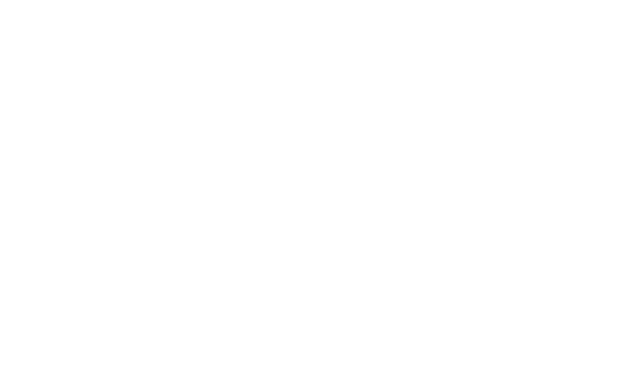
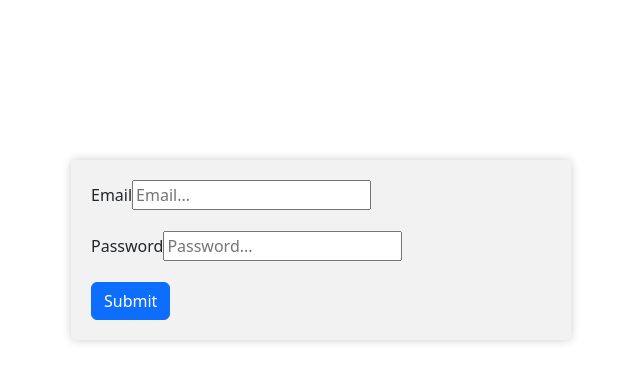
Before and after one commit to MarioAAT/mat-geekhubs-fsd-frontend-malab, a React (Vite) app in the folder Front_MALAB/: page /login in a window 1280 px wide. Before the commit this address had no page. Shown: the top 382 px of the page, without its empty margins (319-959 px from the left). Built offline with nearby package versions, Linux system fonts and the light colour scheme; a web font is replaced by a local one.

Commit message:
Se ha creado el formulario de login, y se han hecho las respectivas configuraciones para hacerlo funcional, aun falta hacer purebas para saber si funciona

```diff
--- /dev/null
+++ b/Front_MALAB/src/app/store.js
@@ -0,0 +1,28 @@
+
+import { configureStore } from '@reduxjs/toolkit';
+
+
+import storage from 'redux-persist/lib/storage';
+import { combineReducers } from 'redux';
+import { persistReducer } from 'redux-persist';
+
+import thunk from 'redux-thunk';
+import detailSlice from '../layouts/userDetail/detailSlice';
+import userSlice from '../layouts/userDetail/userSlice';
+
+const reducers = combineReducers({
+    user: userSlice,
+    detail: detailSlice
+})
+
+const persistConfig = {
+    key: 'root',
+    storage,
+}
+
+const persistedReducer = persistReducer(persistConfig, reducers);
+
+export default configureStore({
+    reducer: persistedReducer,
+    middleware: [thunk]
+});
--- /dev/null
+++ b/Front_MALAB/src/helpers/useFul.js
@@ -0,0 +1,77 @@
+export const validate = (name, data, required) => {
+    switch (name) {
+        case "name":
+        case "surname":
+        case "nombre":
+        case "apellido":
+            //Aqui evaluaremos strings que NO pueden tener números
+            if (data === "" && required === true) {
+                return {message: "Please fill the field", validated: false};
+                //Evaluamos mediante la expresión regular
+            } else if (!/[a-z]/gi.test(data)) {
+                return {message: "Please fill with a valid text", validated: false};
+            }
+            return {message: "", validated: true};
+
+        case "email":
+            if (data === "" && required === true) {
+                return {message: "Please fill the field", validated: false};
+            } else if (
+                !/^[a-zA-Z0-9._%+-]+@[a-zA-Z0-9.-]+\.[a-zA-Z]{2,}$/.test(data)
+            ) {
+                return {message: "Invalid e-mail format", validated: false};
+            }
+            return {message: "", validated: true};
+
+        case "password":
+            if (data === "" && required === true) {
+                return {message: "Please fill the field", validated: false};
+            } else if (!/[\d()+-]/g.test(data)) {
+                return {message: "Invalid password format", validated: false};
+            }
+            return {message: "", validated: true};
+
+        case "address":
+        case "direccion":
+            if (data === "" && required === true) {
+                return {message: "Please fill the field", validated: false};
+            } else if (!/[a-z]/gi.test(data)) {
+                return {message: "Please fill with a valid text", validated: false};
+            }
+            return {message: "", validated: true};
+
+        case "city":
+        case "ciudad":
+        case "region":
+            if (data === "" && required === true) {
+                return {message: "Please fill the field", validated: false};
+            } else if (!/[a-z]/gi.test(data)) {
+                return {message: "Please fill with a valid text", validated: false};
+            }
+                return {message: "", validated: true};
+
+        case "zip":
+        case "zipcode":
+        case "codigo postal":
+            if (data === "" && required === true) {
+                return {message: "Please fill the field", validated: false};
+            } else if (!/^(?:0[1-9]|[1-4]\d|5[0-2])\d{3}$/gi.test(data)) {
+                return {message: "Please fill with a valid text", validated: false};
+            }
+                return {message: "", validated: true};
+
+        case "phone":
+        case "tfno":
+        case "telefono":
+        case "phonenumber":
+            break;
+
+        case "dni":
+        case "document":
+        case "nif":
+            break;
+
+        default:
+            console.log("Fielt not recognized");
+}
+};
--- /dev/null
+++ b/Front_MALAB/src/layouts/login/Login.css
@@ -0,0 +1,9 @@
+.loginform{
+    max-width: 500px;
+    margin: 0 auto;
+    background-color: #f2f2f2;
+    padding: 20px;
+    border-radius: 5px;
+    box-shadow: 0px 0px 10px #ccc;
+    margin-top: 20vh;
+}
--- /dev/null
+++ b/Front_MALAB/src/layouts/login/Login.jsx
@@ -0,0 +1,157 @@
+import React, { useEffect, useState} from 'react';
+import { useNavigate } from 'react-router-dom';
+import { decodeToken } from 'react-jwt';
+import { useDispatch, useSelector } from 'react-redux';
+import { userData, login } from '../userDetail/userSlice';
+import { logMe } from '../../services/apiCalls';
+import { InputText } from '../../components/InputText';
+import { Container, Form, Button } from 'react-bootstrap';
+import { validate } from '../../helpers/useFul';
+import './Login.css'
+
+
+export const Login = () => {
+
+    const dispatch = useDispatch();
+    const credentialsRdx = useSelector(userData);
+
+    const navigate = useNavigate();
+    const [welcome, setwelcome] = useState("");
+
+    const [credenciales, setcredenciales] = useState({
+        email: "",
+        password: ""
+    })
+
+    const inputHandler = (e) => {
+        setcredenciales((prevState) => ({
+            ...prevState,
+            [e.target.name]: e.target.value,
+        }));
+    };
+
+    const [credencialesError, setCredencialesError] = useState({
+        emailError: "",
+        passwordError: ""
+    });
+
+    const [valiCredenciales, setValiCredenciales] = useState({
+        emailVali: false,
+        passwordVali: false,
+    })
+
+    const [loginAct, setLoginAct] = useState(false);
+
+    useEffect(() => {
+        for(let error in credencialesError){
+            if(credencialesError[error] !== ""){
+                setLoginAct(false);
+                return;
+            }
+        }
+
+        for(let vacio in credenciales){
+            if(credenciales[vacio] === ""){
+                setLoginAct(false);
+                return;
+            }
+        }
+
+        for(let validation in valiCredenciales){
+            if(valiCredenciales[validation] === false){
+                setLoginAct(false);
+                return;
+            }
+        }
+
+        console.log(credenciales)
+
+        setLoginAct(true);
+    });
+
+    const checkError = (e) => {
+        let error = "";
+
+        let checked = validate(
+            e.target.name,
+            e.target.value,
+            e.target.required
+        );
+
+        error = checked.message;
+
+        setValiCredenciales((prevState) => ({
+            ...prevState,
+            [e.target.name + "Vali"]: checked.validated,
+        }));
+
+        setCredencialesError((prevState) => ({
+            ...prevState,
+            [e.target.name + "Error"]: error,
+        }));
+    };
+
+const logeame = () => {
+
+    logMe(credenciales)
+    .then((respuesta) => {
+        const { data } = respuesta
+        const decodedToken = decodeToken(data.token)
+        let datosBackend = {
+            userId: decodedToken.userId,
+            rolId: decodedToken.rolId,
+            token: data.token
+        };
+        dispatch(login({ credentials: datosBackend}));
+        setwelcome(`Bienvenidx de nuevo ${datosBackend.usuario}`);
+        setTimeout(() => {
+            navigate("/");
+        }, 500);
+    })
+    .catch ((error) => console.log(error));
+};
+
+
+    return (
+        <>
+        <Container className='loginform'>
+            <Form>
+            <Form.Group className="mb-3" controlId="formBasicEmail">
+                <Form.Label>Email</Form.Label>
+                <InputText
+                    className={credencialesError.emailError === ""
+                    ? "inputBasicDesign"
+                    : "inputBasicDesign inputErrorDesign"}
+                    type={'text'}
+                    name={'email'}
+                    placeholder={'Email...'}
+                    required={true}
+                    changeFunction={(e) => inputHandler(e)}
+                    blurFunction={(e) => checkError(e)}
+                />
+            </Form.Group>
+
+            <Form.Group className="mb-3" controlId="formBasicPassword">
+                <Form.Label>Password</Form.Label>
+                <InputText
+                    className={credencialesError.passwordError === ""
+                    ? "inputBasicDesign"
+                    : "inputBasicDesign inputErrorDesign"}
+                    type={'password'}
+                    name={'password'}
+                    placeholder={'Password...'}
+                    required={true}
+                    changeFunction={(e) => inputHandler(e)}
+                    blurFunction={(e) => checkError(e)}
+                    />
+            </Form.Group>
+            <Button
+                variant="primary"
+                onClick= {() => logeame()}
+                >Submit
+            </Button>
+            </Form>
+        </Container>
+        </>
+    )
+}
--- a/Front_MALAB/src/layouts/mainApp/MainApp.jsx
+++ b/Front_MALAB/src/layouts/mainApp/MainApp.jsx
@@ -1,12 +1,14 @@
 import React from 'react'
 import { Route, Routes, Navigate } from 'react-router-dom';
 import { Home } from '../home/Home';
+import { Login } from '../login/Login';
 
 export const MainApp = () => {
   return (
     <>
     <Routes>
         <Route path='/' element={<Home/>}/>
+        <Route path='/login' element={<Login/>}/>
     </Routes>
     </>
   )
--- /dev/null
+++ b/Front_MALAB/src/layouts/userDetail/detailSlice.js
@@ -0,0 +1,24 @@
+import { createSlice } from '@reduxjs/toolkit';
+
+export const detailSlice = createSlice({
+    name: 'detail',
+    initialState: {
+      choosenObject: {}
+    },
+    reducers: {
+      addChoosen: (state, action) => {
+        return {
+          ...state,
+          ...action.payload
+        }
+      }
+    }
+
+});
+
+//exporto las ACCIONES.....
+export const { addChoosen } = detailSlice.actions;
+
+export const detailData = (state) => state.detail;
+
+export default detailSlice.reducer;
--- /dev/null
+++ b/Front_MALAB/src/layouts/userDetail/userSlice.js
@@ -0,0 +1,29 @@
+import { createSlice } from "@reduxjs/toolkit";
+
+export const userSlice = createSlice ({
+    name: 'user',
+    initialState: {
+        credentials: {}
+    },
+    reducers: {
+        login: (state, action) => {
+            return {
+                ...state,
+                ...action.payload
+            }
+        },
+        userout: (state, action) => {
+            return {
+                ...state,
+                ...action.payload
+            }
+        }
+    }
+
+});
+
+export const { login, userout } = userSlice.actions;
+
+export const userData = (state) => state.user;
+
+export default userSlice.reducer;
--- a/Front_MALAB/src/main.jsx
+++ b/Front_MALAB/src/main.jsx
@@ -2,11 +2,22 @@ import React from 'react';
 import ReactDOM from 'react-dom/client';
 import { BrowserRouter } from 'react-router-dom';
 import { MainApp } from './layouts/mainApp/MainApp';
+import { Provider } from 'react-redux';
+import { PersistGate } from 'redux-persist/integration/react'
+import { persistStore } from 'redux-persist'
+import store from './app/store'
+
+const persistor = persistStore(store)
+
 
 ReactDOM.createRoot(document.getElementById('root')).render(
   <React.StrictMode>
-    <BrowserRouter>
-      <MainApp />
-    </BrowserRouter>
+    <Provider store={store}>
+      <PersistGate loading={null} persistor={persistor}>
+        <BrowserRouter>
+          <MainApp />
+        </BrowserRouter>
+      </PersistGate>
+    </Provider>
   </React.StrictMode>,
 )
--- /dev/null
+++ b/Front_MALAB/src/services/apiCalls.js
@@ -0,0 +1,7 @@
+import axios from 'axios';
+
+const root = "http://localhost:3000"
+
+export const logMe = async (body) => {
+    return await axios.post(`${root}/api/login`, body);
+}
```
